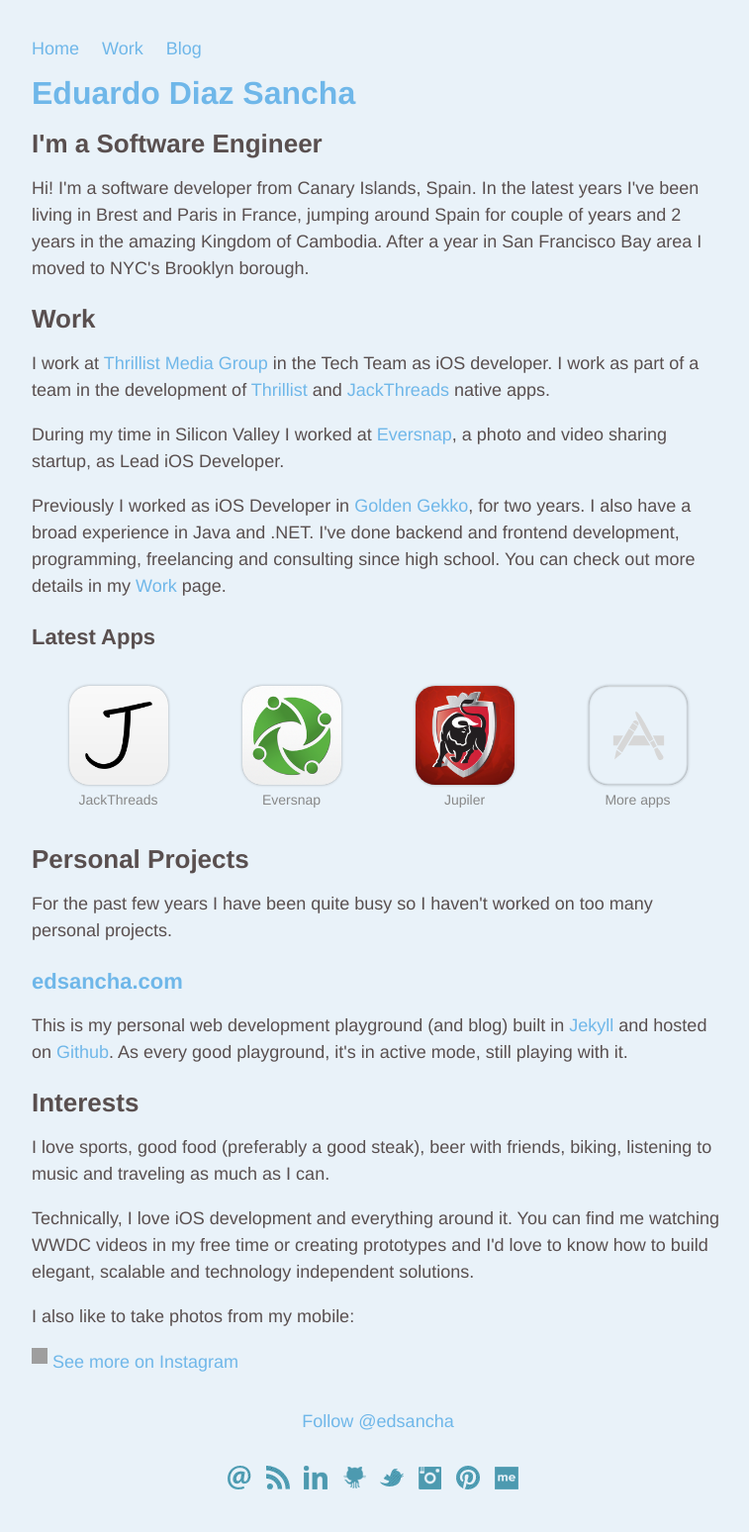
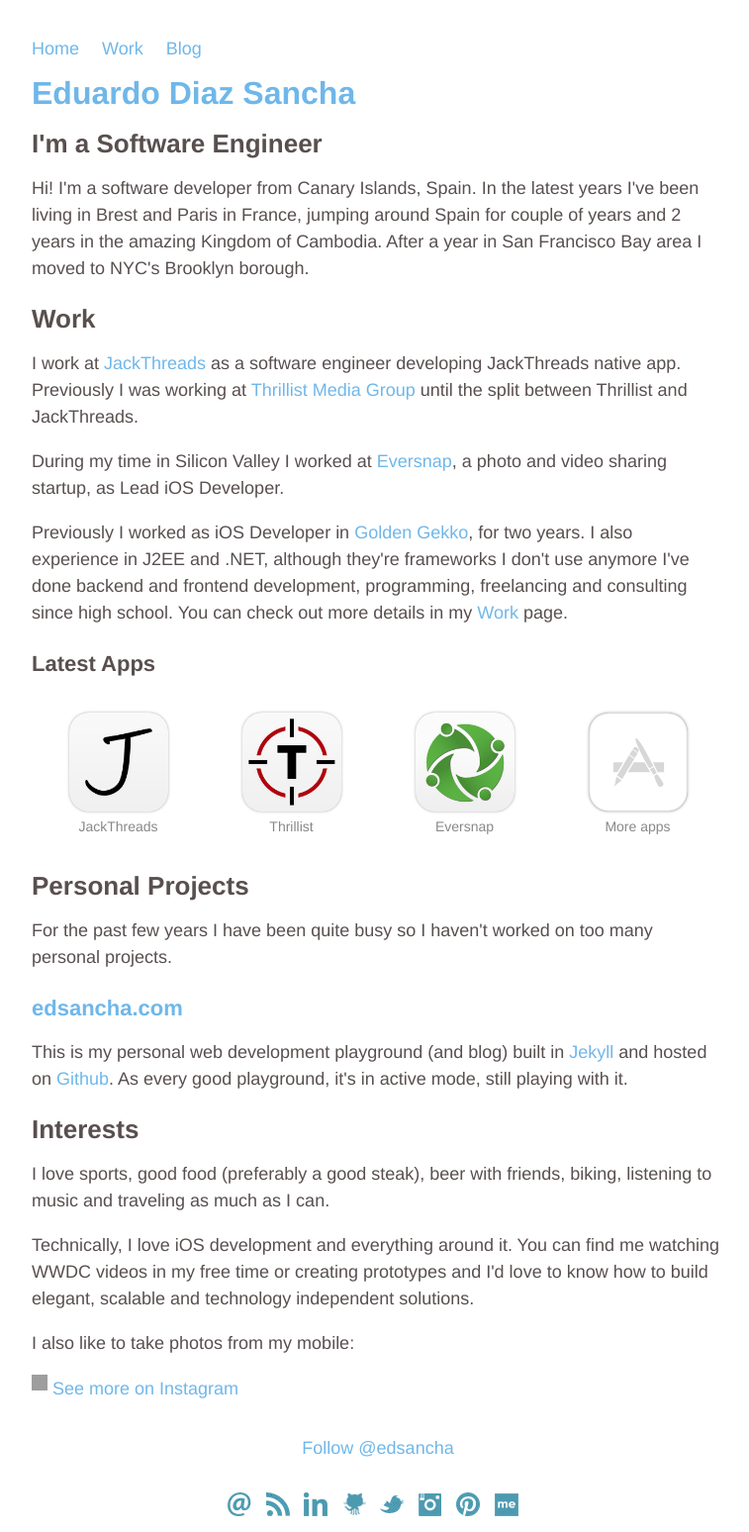
Before and after one commit to EdSancha/edsancha.github.io, a Jekyll site: the page built from index.html, in a window 1280 px wide. Shown: the whole page at 99% size, without its empty margins (258-1015 px from the left). Built offline with Jekyll 4.4.1, drawn with Linux system fonts in a browser that asks for light colours; Markdown is read by kramdown in place of the engine named in the settings; comment, search, counter and statistics services are not loaded; before the commit the page ends 1521 px from its top, so only the background shows below that; grey boxes are pictures that could not be loaded.

Commit message:
Updated some data, background changed to white color.

```diff
--- a/css/main.css
+++ b/css/main.css
@@ -13,7 +13,7 @@
 html, body { height: 100%; }
 
 body {
-  background-color: #E9F2F9;
+  background-color: #FFFFFF;
   font: 18px Avenir, Helvetica, Arial, sans-serif;
   text-align: center;
 }
--- a/index.html
+++ b/index.html
@@ -16,14 +16,13 @@
   <h2>Work</h2>
 
     <p>
-            I work at <a href="http://www.thrillistmediagroup.com" rel="external nofollow" target="_blank"> Thrillist Media Group</a> in the Tech Team as iOS developer.
-            I work as part of a team in the development of <a href="http://www.thrillist.com" rel="external nofollow" target="_blank">Thrillist</a> and <a href="http://www.jackthreads.com" target="_blank">JackThreads</a> native apps.
+            I work at <a href="http://www.jackthreads.com" target="_blank">JackThreads</a> as a software engineer developing JackThreads native app. Previously I was working at <a href="http://www.thrillistmediagroup.com" rel="external nofollow" target="_blank"> Thrillist Media Group</a> until the split between Thrillist and JackThreads.
     </p>
     <p>
             During my time in Silicon Valley I worked at <a href="http://www.eversnapapp.com" rel="external nofollow" target="_blank">Eversnap</a>, a photo and video sharing startup, as Lead iOS Developer.
     </p>
     <p>
-            Previously I worked as iOS Developer in <a href="http://www.goldengekko.com" rel="external nofollow" target="_blank">Golden Gekko</a>, for two years. I also have a broad experience in Java and .NET.
+            Previously I worked as iOS Developer in <a href="http://www.goldengekko.com" rel="external nofollow" target="_blank">Golden Gekko</a>, for two years. I also experience in J2EE and .NET, although they're frameworks I don't use anymore
             I've done backend and frontend development, programming, freelancing and consulting since high school. You can check out more details in my <a href="/work/">Work</a> page.
     </p>
 
@@ -37,15 +36,15 @@
         </a>
       </li>
       <li>
+        <a href="https://itunes.apple.com/us/app/thrillist-for-iphone/id372914209?mt=8" rel="external nofollow" title="Thrillist">
+          <img src="../img/apps/thrillist.jpeg" alt="Thrillist">
+          <span>Thrillist</span>
+        </a>
+      </li>
+      <li>
         <a href="https://itunes.apple.com/us/app/eversnap-photo-video-sharing/id492001589?mt=8" rel="external nofollow" title="Eversnap Photo & Video Sharing App">
           <img src="../img/apps/Eversnap.png" alt="Eversnap">
           <span>Eversnap</span>
-        </a>
-      </li>
-      <li>
-        <a href="https://itunes.apple.com/us/app/eversnap-photo-video-sharing/id492001589?mt=8" rel="external nofollow" title="Jupiler Pro League">
-          <img src="../img/apps/Jupiler.png" alt="Jupiler">
-          <span>Jupiler</span>
         </a>
       </li>
       <li>
```
Also changed, not shown: img/others/Doggie2.png (deleted), 1 other file.
